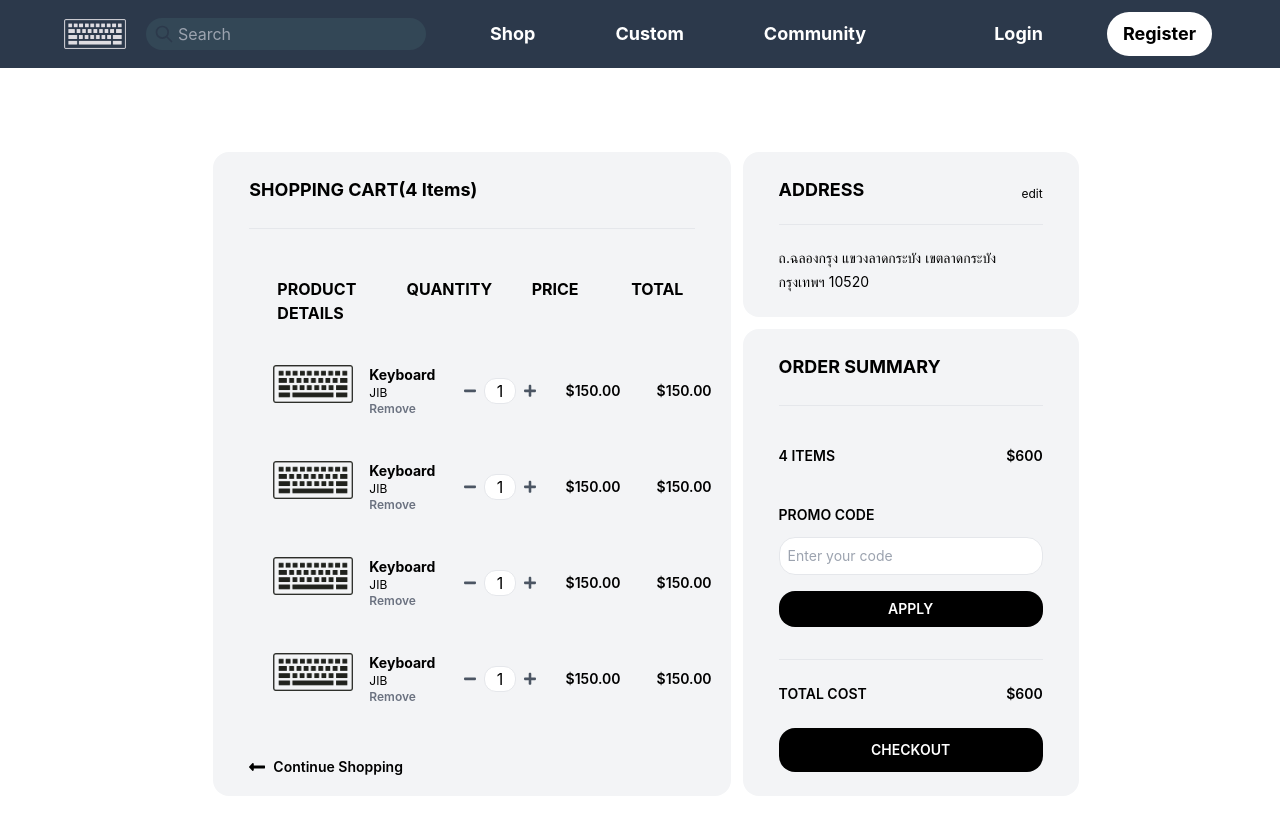
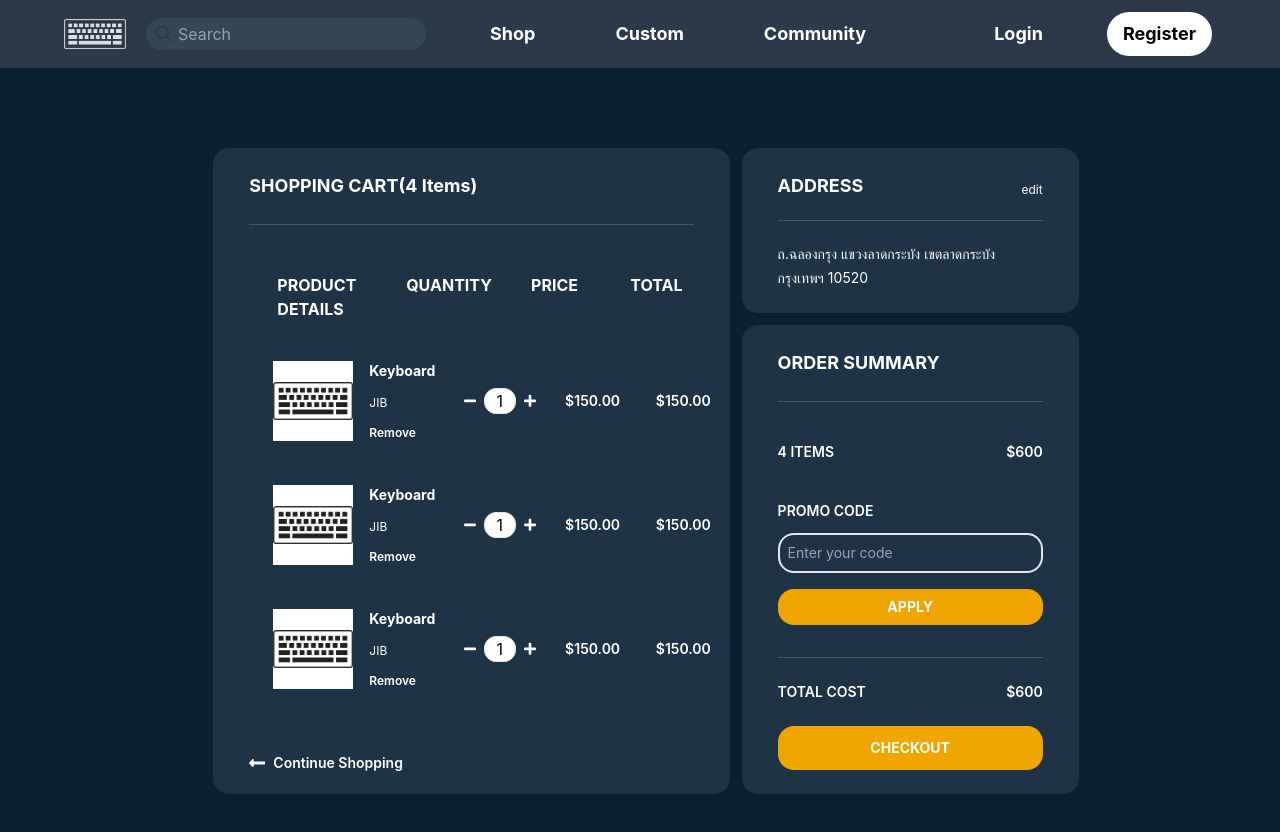
Before and after one commit to phaiEZ/Keyboardweb, a React (Create React App) app: page /Cart in a window 1280 px wide. Shown: the top 832 px of the page. Built offline with nearby package versions, Linux system fonts and the light colour scheme; what tw-elements would draw is missing.

Commit message:
frontcomplete

```diff
--- a/src/pages/Cart.jsx
+++ b/src/pages/Cart.jsx
@@ -3,164 +3,164 @@ import keyboardlogo from "../img/keyboardlogo.png";
 
 const Cart = () => {
   return (
-    <div class="container mx-auto w-4/6 mt-1 pt-10 ">
+    <div class="w-auto h-screen bg-[#082032]">
+    <div class="container mx-auto w-4/6 pt-10 ">
       <div class="flex items-between my-10">
-        <div class="rounded-2xl w-3/4 bg-gray-100">
-          <div class="flex justify-start border-b pb-6 mx-9 py-6">
-            <h1 class="font-bold text-lg">SHOPPING CART</h1>
-            <h2 class="font-bold text-lg">(4 Items)</h2>
+        <div class="rounded-2xl w-3/4 bg-[#1e3345]">
+          <div class="flex justify-start border-b pb-6 mx-9 py-6 border-gray-600">
+            <h1 class="font-bold text-lg text-white">SHOPPING CART</h1>
+            <h2 class="font-bold text-lg text-white">(4 Items)</h2>
           </div>
           <div class="flex mt-10 pl-16 py-2 pb-5">
-            <h3 class="font-bold text-black text-s uppercase w-2/5">Product Details</h3>
-            <h3 class="font-bold text-center text-black text-s uppercase w-2/5 pl-4">Quantity</h3>
-            <h3 class="font-bold text-center text-black text-s uppercase w-2/5 pr-2 pl-2">Price</h3>
-            <h3 class="font-bold text-center text-blacks text-s uppercase w-2/5 pr-7">Total</h3>
+            <h3 class="font-bold text-white text-s uppercase w-2/5">Product Details</h3>
+            <h3 class="font-bold text-center text-white text-s uppercase w-2/5 pl-4">Quantity</h3>
+            <h3 class="font-bold text-center text-white text-s uppercase w-2/5 pr-2 pl-2">Price</h3>
+            <h3 class="font-bold text-center text-white text-s uppercase w-2/5 pr-7">Total</h3>
           </div>
           <div class="overflow-y-scroll h-96">
-            <div class="flex items-center hover:bg-gray-200 pl-10 pt-5 pb-6">
+            <div class="flex items-center hover:bg-[#3c4e5c] pl-10 pt-5 pb-6">
               <div class="flex w-2/5 ml-5">
-                <div class="w-20">
+                <div class="w-20 h-20 bg-white flex items-center">
                   <img class="w-24" src={keyboardlogo} alt="" />
                 </div>
-                <div class="flex flex-col justify-between ml-4 flex-grow">
-                  <span class="font-bold text-sm">Keyboard</span>
-                  <span class="text-xs">JIB</span>
-                  <a href="#" class="font-semibold hover:text-red-500 text-gray-500 text-xs">Remove</a>
+                <div class="flex flex-col justify-between ml-4 flex-grow text-white">
+                  <span class="font-bold text-sm text-white">Keyboard</span>
+                  <span class="text-xs text-white">JIB</span>
+                  <a href="#" class="font-semibold hover:text-red-500 text-white text-xs">Remove</a>
                 </div>
               </div>
               <div class="flex justify-center pl-6 w-2/5">
                 <button>
-                  <svg class="fill-current text-gray-600 w-3" viewBox="0 0 448 512"><path d="M416 208H32c-17.67 0-32 14.33-32 32v32c0 17.67 14.33 32 32 32h384c17.67 0 32-14.33 32-32v-32c0-17.67-14.33-32-32-32z" />
+                  <svg class="fill-current text-white w-3" viewBox="0 0 448 512"><path d="M416 208H32c-17.67 0-32 14.33-32 32v32c0 17.67 14.33 32 32 32h384c17.67 0 32-14.33 32-32v-32c0-17.67-14.33-32-32-32z" />
                   </svg>
                 </button>
                 <input class="mx-2 border text-center w-8 rounded-xl" type="text" value="1" />
                 <button>
-                  <svg class="fill-current text-gray-600 w-3" viewBox="0 0 448 512">
+                  <svg class="fill-current text-white w-3" viewBox="0 0 448 512">
                     <path d="M416 208H272V64c0-17.67-14.33-32-32-32h-32c-17.67 0-32 14.33-32 32v144H32c-17.67 0-32 14.33-32 32v32c0 17.67 14.33 32 32 32h144v144c0 17.67 14.33 32 32 32h32c17.67 0 32-14.33 32-32V304h144c17.67 0 32-14.33 32-32v-32c0-17.67-14.33-32-32-32z" />
                   </svg>
                 </button>
               </div>
-              <span class="text-center w-2/5 font-semibold text-sm pl-2">$150.00</span>
-              <span class="text-center w-2/5 font-semibold text-sm">$150.00</span>
+              <span class="text-center w-2/5 font-semibold text-white text-sm pl-2">$150.00</span>
+              <span class="text-center w-2/5 font-semibold text-white text-sm">$150.00</span>
             </div>
-            <div class="flex items-center hover:bg-gray-200 pl-10 pt-5 pb-6">
+            <div class="flex items-center hover:bg-[#3c4e5c] pl-10 pt-5 pb-6">
               <div class="flex w-2/5 ml-5">
-                <div class="w-20">
+              <div class="w-20 h-20 bg-white flex items-center">
                   <img class="w-24" src={keyboardlogo} alt="" />
                 </div>
                 <div class="flex flex-col justify-between ml-4 flex-grow">
-                  <span class="font-bold text-sm">Keyboard</span>
-                  <span class="text-xs">JIB</span>
-                  <a href="#" class="font-semibold hover:text-red-500 text-gray-500 text-xs">Remove</a>
+                  <span class="font-bold text-white text-sm">Keyboard</span>
+                  <span class="text-xs text-white">JIB</span>
+                  <a href="#" class="font-semibold hover:text-red-500 text-white text-xs">Remove</a>
                 </div>
               </div>
               <div class="flex justify-center pl-6 w-2/5">
                 <button>
-                  <svg class="fill-current text-gray-600 w-3" viewBox="0 0 448 512"><path d="M416 208H32c-17.67 0-32 14.33-32 32v32c0 17.67 14.33 32 32 32h384c17.67 0 32-14.33 32-32v-32c0-17.67-14.33-32-32-32z" />
+                  <svg class="fill-current text-white w-3" viewBox="0 0 448 512"><path d="M416 208H32c-17.67 0-32 14.33-32 32v32c0 17.67 14.33 32 32 32h384c17.67 0 32-14.33 32-32v-32c0-17.67-14.33-32-32-32z" />
                   </svg>
                 </button>
                 <input class="mx-2 border text-center w-8 rounded-xl" type="text" value="1" />
                 <button>
-                  <svg class="fill-current text-gray-600 w-3" viewBox="0 0 448 512">
+                  <svg class="fill-current text-white w-3" viewBox="0 0 448 512">
                     <path d="M416 208H272V64c0-17.67-14.33-32-32-32h-32c-17.67 0-32 14.33-32 32v144H32c-17.67 0-32 14.33-32 32v32c0 17.67 14.33 32 32 32h144v144c0 17.67 14.33 32 32 32h32c17.67 0 32-14.33 32-32V304h144c17.67 0 32-14.33 32-32v-32c0-17.67-14.33-32-32-32z" />
                   </svg>
                 </button>
               </div>
-              <span class="text-center w-2/5 font-semibold text-sm pl-2">$150.00</span>
-              <span class="text-center w-2/5 font-semibold text-sm">$150.00</span>
+              <span class="text-center w-2/5 font-semibold text-white text-sm pl-2">$150.00</span>
+              <span class="text-center w-2/5 font-semibold text-white text-sm">$150.00</span>
             </div>
 
-            <div class="flex items-center hover:bg-gray-200 pl-10 pt-5 pb-6">
+            <div class="flex items-center hover:bg-[#3c4e5c] pl-10 pt-5 pb-6">
               <div class="flex w-2/5 ml-5">
-                <div class="w-20">
+              <div class="w-20 h-20  bg-white flex items-center">
                   <img class="w-24" src={keyboardlogo} alt="" />
                 </div>
                 <div class="flex flex-col justify-between ml-4 flex-grow">
-                  <span class="font-bold text-sm">Keyboard</span>
-                  <span class="text-xs">JIB</span>
-                  <a href="#" class="font-semibold hover:text-red-500 text-gray-500 text-xs">Remove</a>
+                  <span class="font-bold text-white text-sm">Keyboard</span>
+                  <span class="text-xs text-white">JIB</span>
+                  <a href="#" class="font-semibold hover:text-red-500 text-white text-xs">Remove</a>
                 </div>
               </div>
               <div class="flex justify-center pl-6 w-2/5">
                 <button>
-                  <svg class="fill-current text-gray-600 w-3" viewBox="0 0 448 512"><path d="M416 208H32c-17.67 0-32 14.33-32 32v32c0 17.67 14.33 32 32 32h384c17.67 0 32-14.33 32-32v-32c0-17.67-14.33-32-32-32z" />
+                  <svg class="fill-current text-white w-3" viewBox="0 0 448 512"><path d="M416 208H32c-17.67 0-32 14.33-32 32v32c0 17.67 14.33 32 32 32h384c17.67 0 32-14.33 32-32v-32c0-17.67-14.33-32-32-32z" />
                   </svg>
                 </button>
                 <input class="mx-2 border text-center w-8 rounded-xl" type="text" value="1" />
                 <button>
-                  <svg class="fill-current text-gray-600 w-3" viewBox="0 0 448 512">
+                  <svg class="fill-current text-white w-3" viewBox="0 0 448 512">
                     <path d="M416 208H272V64c0-17.67-14.33-32-32-32h-32c-17.67 0-32 14.33-32 32v144H32c-17.67 0-32 14.33-32 32v32c0 17.67 14.33 32 32 32h144v144c0 17.67 14.33 32 32 32h32c17.67 0 32-14.33 32-32V304h144c17.67 0 32-14.33 32-32v-32c0-17.67-14.33-32-32-32z" />
                   </svg>
                 </button>
               </div>
-              <span class="text-center w-2/5 font-semibold text-sm pl-2">$150.00</span>
-              <span class="text-center w-2/5 font-semibold text-sm">$150.00</span>
+              <span class="text-center w-2/5 font-semibold text-white text-sm pl-2">$150.00</span>
+              <span class="text-center w-2/5 font-semibold text-white text-sm">$150.00</span>
             </div>
-            <div class="flex items-center hover:bg-gray-200 pl-10 pt-5 pb-6">
+            <div class="flex items-center hover:bg-[#3c4e5c] pl-10 pt-5 pb-6">
               <div class="flex w-2/5 ml-5">
-                <div class="w-20">
+              <div class="w-20 h-20 bg-white flex items-center">
                   <img class="w-24" src={keyboardlogo} alt="" />
                 </div>
                 <div class="flex flex-col justify-between ml-4 flex-grow">
-                  <span class="font-bold text-sm">Keyboard</span>
-                  <span class="text-xs">JIB</span>
-                  <a href="#" class="font-semibold hover:text-red-500 text-gray-500 text-xs">Remove</a>
+                  <span class="font-bold text-sm text-white">Keyboard</span>
+                  <span class="text-xs text-white">JIB</span>
+                  <a href="#" class="font-semibold hover:text-red-500 text-white text-xs">Remove</a>
                 </div>
               </div>
               <div class="flex justify-center pl-6 w-2/5">
                 <button>
-                  <svg class="fill-current text-gray-600 w-3" viewBox="0 0 448 512"><path d="M416 208H32c-17.67 0-32 14.33-32 32v32c0 17.67 14.33 32 32 32h384c17.67 0 32-14.33 32-32v-32c0-17.67-14.33-32-32-32z" />
+                  <svg class="fill-current text-white w-3" viewBox="0 0 448 512"><path d="M416 208H32c-17.67 0-32 14.33-32 32v32c0 17.67 14.33 32 32 32h384c17.67 0 32-14.33 32-32v-32c0-17.67-14.33-32-32-32z" />
                   </svg>
                 </button>
                 <input class="mx-2 border text-center w-8 rounded-xl" type="text" value="1" />
                 <button>
-                  <svg class="fill-current text-gray-600 w-3" viewBox="0 0 448 512">
+                  <svg class="fill-current text-white w-3" viewBox="0 0 448 512">
                     <path d="M416 208H272V64c0-17.67-14.33-32-32-32h-32c-17.67 0-32 14.33-32 32v144H32c-17.67 0-32 14.33-32 32v32c0 17.67 14.33 32 32 32h144v144c0 17.67 14.33 32 32 32h32c17.67 0 32-14.33 32-32V304h144c17.67 0 32-14.33 32-32v-32c0-17.67-14.33-32-32-32z" />
                   </svg>
                 </button>
               </div>
-              <span class="text-center w-2/5 font-semibold text-sm pl-2">$150.00</span>
-              <span class="text-center w-2/5 font-semibold text-sm">$150.00</span>
+              <span class="text-center w-2/5 font-semibold text-white text-sm pl-2">$150.00</span>
+              <span class="text-center w-2/5 font-semibold text-white text-sm">$150.00</span>
             </div>
           </div>
-          <a href="/Shop" class="flex font-semibold text-black text-sm mt-7 px-9">
-
-            <svg class="fill-current mr-2 text-black w-4" viewBox="0 0 448 512"><path d="M134.059 296H436c6.627 0 12-5.373 12-12v-56c0-6.627-5.373-12-12-12H134.059v-46.059c0-21.382-25.851-32.09-40.971-16.971L7.029 239.029c-9.373 9.373-9.373 24.569 0 33.941l86.059 86.059c15.119 15.119 40.971 4.411 40.971-16.971V296z" /></svg>
+          <a href="/Shop" class="flex font-semibold text-white  text-sm mt-7 px-9">
+            <svg class="fill-current mr-2 text-white w-4 " viewBox="0 0 448 512"><path d="M134.059 296H436c6.627 0 12-5.373 12-12v-56c0-6.627-5.373-12-12-12H134.059v-46.059c0-21.382-25.851-32.09-40.971-16.971L7.029 239.029c-9.373 9.373-9.373 24.569 0 33.941l86.059 86.059c15.119 15.119 40.971 4.411 40.971-16.971V296z" /></svg>
             Continue Shopping
           </a>
         </div>
         <div class="">
-          <div class=" rounded-2xl bg-gray-100 w-full px-9 py-6 ml-3 mb-3">
-            <div class="flex justify-between border-b pb-5">
-              <h1 class="font-bold text-lg ">ADDRESS</h1>
-              <button class="font-normal  mt-2 text-xs hover:text-red-500 hover:border-b border-red-500">edit</button>
+          <div class=" rounded-2xl bg-[#1e3345] w-full px-9 py-6 ml-3 mb-3">
+            <div class="flex justify-between border-b pb-5 border-gray-600">
+              <h1 class="font-bold text-lg text-white">ADDRESS</h1>
+              <button class="font-normal  mt-2 text-xs hover:text-red-500 hover:border-b border-red-500 text-white">edit</button>
             </div>
             <div class="mt-5">
-              <span class="font-normal text-sm ">ถ.ฉลองกรุง แขวงลาดกระบัง เขตลาดกระบัง กรุงเทพฯ 10520</span>
+              <span class="font-normal text-sm text-white">ถ.ฉลองกรุง แขวงลาดกระบัง เขตลาดกระบัง กรุงเทพฯ 10520</span>
             </div>
           </div>
-          <div id="summary" class=" rounded-2xl bg-gray-100 w-full px-9 py-6 ml-3">
-            <h1 class="font-bold text-lg border-b pb-6">ORDER SUMMARY</h1>
-            <div class="flex justify-between mt-10 mb-5">
-              <span class="font-semibold text-sm uppercase">4 Items</span>
-              <span class="font-semibold text-sm">$600</span>
+          <div id="summary" class=" rounded-2xl bg-[#1e3345] w-full px-9 py-6 ml-3">
+            <h1 class="font-bold text-lg border-b pb-6 text-white border-gray-600">ORDER SUMMARY</h1>
+            <div class="flex justify-between mt-10 mb-5 text-white">
+              <span class="font-semibold text-sm uppercase text-white">4 Items</span>
+              <span class="font-semibold text-sm text-white">$600</span>
             </div>
             <div class="py-4">
-              <label for="promo" class="font-semibold inline-block mb-3 text-sm uppercase">Promo Code</label>
-              <input type="text" id="promo" placeholder="Enter your code" class="p-2 border text-sm w-full rounded-2xl" />
+              <label for="promo" class="font-semibold inline-block mb-3 text-sm uppercase text-white">Promo Code</label>
+              <input type="text" id="promo" placeholder="Enter your code" class="p-2 border-2 text-sm w-full rounded-2xl bg-[#1e3345]" />
             </div>
-            <button class="bg-black hover:bg-indigo-600 px-5 py-2 text-sm font-semibold text-white uppercase rounded-2xl w-full">Apply</button>
-            <div class="border-t mt-8">
-              <div class="flex font-semibold justify-between py-6 text-sm uppercase">
-                <span>Total cost</span>
-                <span>$600</span>
+            <button class=" hover:bg-indigo-600 px-5 py-2 text-sm font-bold text-white uppercase rounded-2xl w-full bg-[#F0A500]">Apply</button>
+            <div class="border-t mt-8 border-gray-600">
+              <div class="flex font-semibold justify-between py-6 text-sm uppercase text-white">
+                <span class="text-white">Total cost</span>
+                <span class="text-white">$600</span>
               </div>
               <a href="/Payment">
-              <button class="bg-black font-semibold hover:bg-indigo-600 py-3 text-sm text-white uppercase w-full rounded-2xl">Checkout</button>
+              <button class=" font-bold  py-3 text-sm text-white uppercase w-full rounded-2xl bg-[#F0A500]">Checkout</button>
               </a>
             </div>
           </div>
-
+          </div>
         </div>
       </div>
     </div>
--- a/src/pages/Product.jsx
+++ b/src/pages/Product.jsx
@@ -301,10 +301,10 @@ const Product = () => {
 
         <div className="fixed bottom-20 right-48">
           <a href="/Cart">
-            <button class="rounded-full px-4 py-4 bg-black">
+            <button class="rounded-full px-4 py-4 bg-white">
               <svg
                 xmlns="http://www.w3.org/2000/svg"
-                className="h-10 w-10 text-white"
+                className="h-10 w-10 text-black"
                 fill="none"
                 viewBox="0 0 24 24"
                 stroke="currentColor"
```
Also changed, not shown: src/components/LoginModal.jsx (+9 -9 lines), src/components/RegisterModal.jsx (+15 -15 lines), src/pages/Community.jsx (+10 -8 lines), src/pages/Home.jsx (+39 -12 lines), src/pages/Payment.jsx (+34 -32 lines), src/pages/Profile.jsx (+31 -9 lines), src/pages/Shop.jsx (+41 -40 lines).
